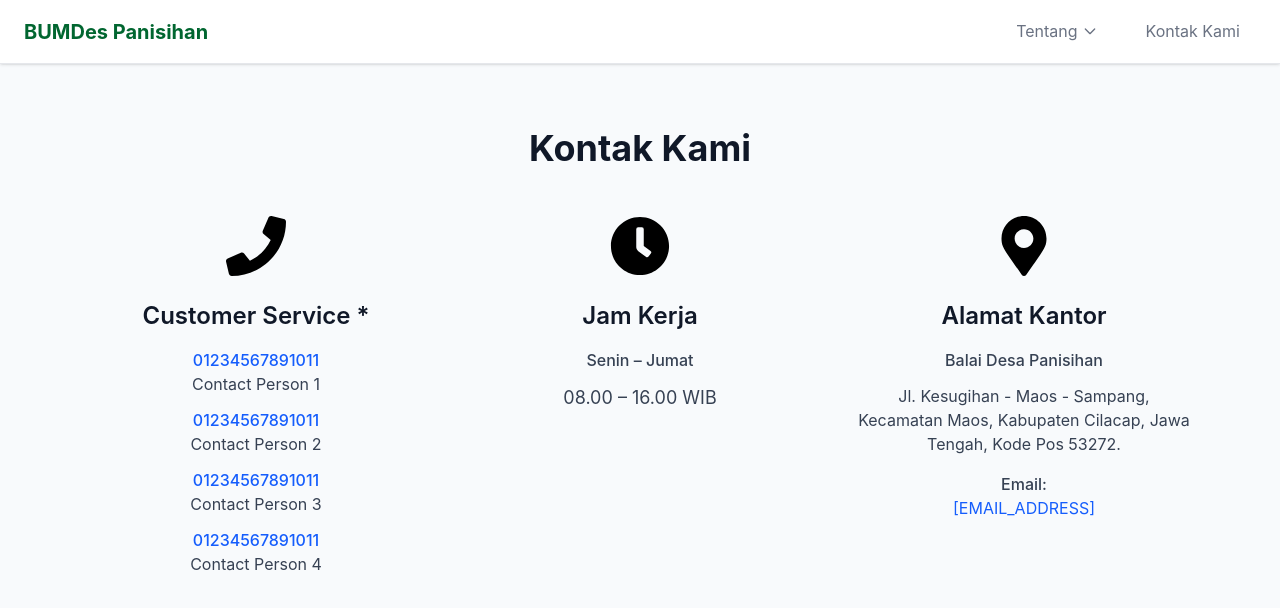
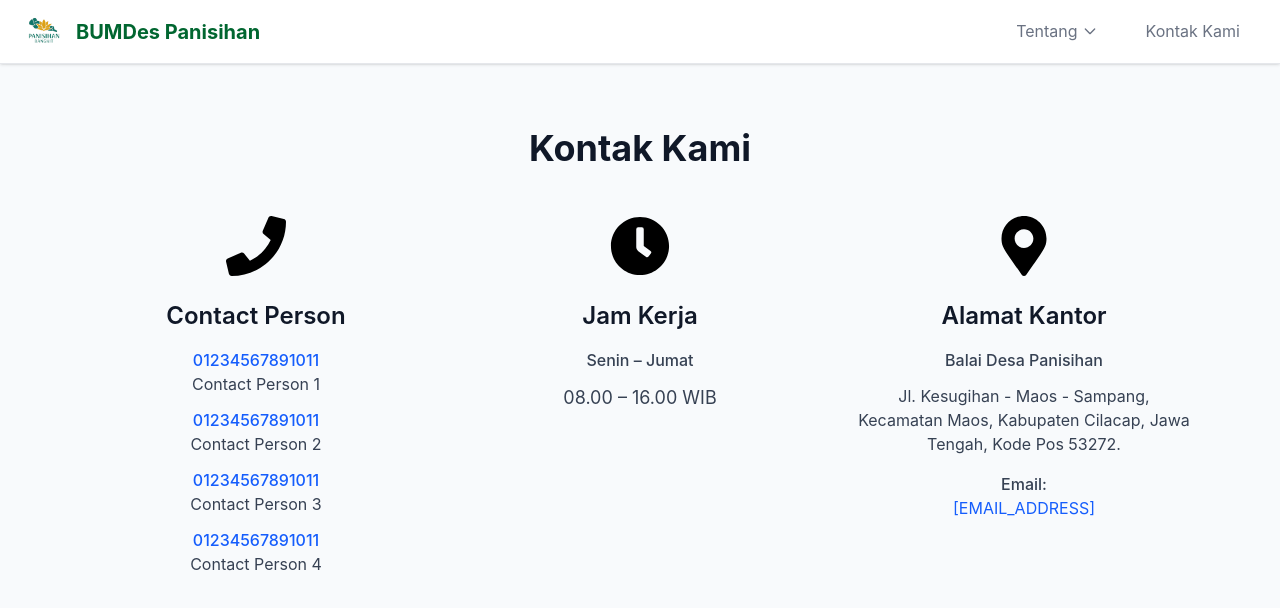
Before and after one commit to hafizhabdillah-ctrl/bumdes-panisihan, a React (Vite) app: page /contact in a window 1280 px wide. Shown: the top 608 px of the page. Built offline with nearby package versions, Linux system fonts and the light colour scheme.

Commit message:
added logo

```diff
--- a/Components/TopBar.jsx
+++ b/Components/TopBar.jsx
@@ -19,8 +19,9 @@ export default function TopBar({ showMainLinks = false }) {
 
   return (
     <div className="sticky top-0 z-50 grid grid-cols-3 px-6 border-b border-gray-200 h-16 items-stretch bg-white/95 backdrop-blur shadow-sm">
-      <div className="flex items-center font-bold text-green-800 text-xl cursor-pointer" onClick={() => navigate('/')}>
-        <p>BUMDes Panisihan</p>
+      <div className="flex items-center gap-3 cursor-pointer" onClick={() => navigate('/')}>
+        <img src="/logo.png" alt="Logo Panisihan" className="h-10 w-10 object-contain" />
+        <p className="text-xl font-bold text-green-800">BUMDes Panisihan</p>
       </div>
 
       <div className="flex flex-row justify-center text-gray-500 h-full">
--- a/src/pages/Contact.jsx
+++ b/src/pages/Contact.jsx
@@ -15,7 +15,7 @@ export default function Contact() {
             <div className="mb-6">
               <FaPhone size={60} />
             </div>
-            <h2 className="text-2xl font-semibold text-gray-900 mb-4">Customer Service *</h2>
+            <h2 className="text-2xl font-semibold text-gray-900 mb-4">Contact Person</h2>
             <div className="space-y-3 text-gray-700">
               <div>
                 <a className="text-blue-600 hover:text-blue-800 font-medium">
--- a/src/pages/Main.jsx
+++ b/src/pages/Main.jsx
@@ -54,7 +54,8 @@ export default function Main() {
             <div className="sticky top-0 z-50 flex items-center justify-between px-6 border-b border-gray-200 h-16 bg-white/95 backdrop-blur shadow-sm">
 
                 {/* Title */}
-                <div className="flex items-center font-bold text-green-800 text-xl cursor">
+                <div className="flex items-center gap-3 font-bold text-green-800 text-xl cursor-pointer">
+                    <img src="/logo.png" alt="Logo Panisihan" className="h-10 w-10 object-contain" />
                     <p>BUMDes Panisihan</p>
                 </div>
 
```
Also changed, not shown: public/logo.png (added).
